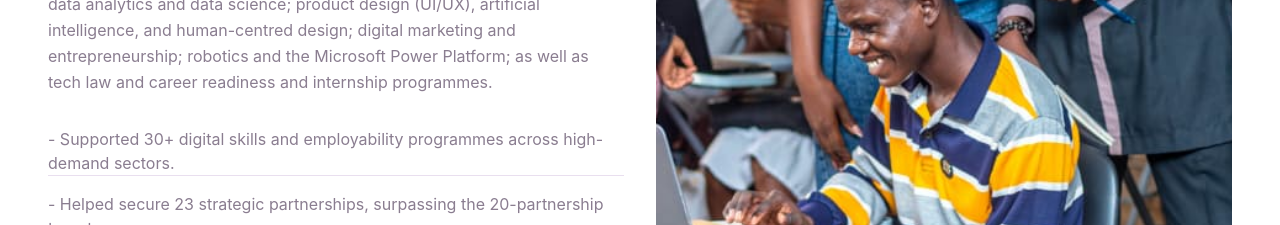
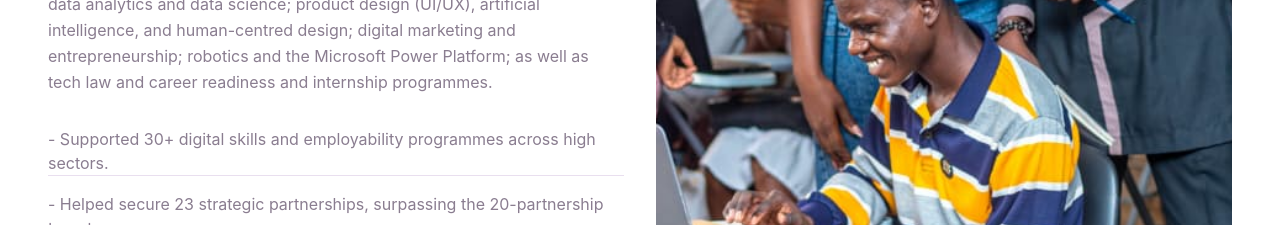
Before and after one commit to FOA-developer/Jobina-Portfolio, a React (Vite) app in the folder frontend/: page /edobessto in a window 1280 px wide. Shown: the part 1420-1645 px from the top of the page. Built offline with nearby package versions, Linux system fonts and the light colour scheme.

Commit message:
fix: corrected typo in certification description for Edo component

```diff
--- a/frontend/src/pages/Edo.jsx
+++ b/frontend/src/pages/Edo.jsx
@@ -38,7 +38,7 @@ const Edo = () => {
         title="EdoBEST"
         description="As Faculty Lead, Jobina directed faculty operations across multiple digital skills and workforce development programmes. She led instructor recruitment, onboarding, coaching, performance management, and quality assurance, while overseeing curriculum implementation and learner experience to ensure alignment with industry standards. She established quality assurance systems for programme delivery, instructional excellence, and learner outcomes, and coordinated programme implementation with government agencies, technology partners, and development organisations. She also monitored programme performance, analysed learning data to drive continuous improvement initiatives, and supported compliance, reporting, and achievement of World Bank Programme-for-Results (PforR) indicators."
         description1="Her faculty leadership spanned a broad range of technical and professional programmes, including digital literacy, software and web development, full-stack engineering, and cloud computing (AWS); DevOps, cybersecurity, and data analytics and data science; product design (UI/UX), artificial intelligence, and human-centred design; digital marketing and entrepreneurship; robotics and the Microsoft Power Platform; as well as tech law and career readiness and internship programmes."
-        cert={["Supported 30+ digital skills and employability programmes across high-demand sectors.", "Helped secure 23 strategic partnerships, surpassing the 20-partnership target.", "Supported expansion of Edo State's digital workforce ecosystem via partnerships.", "Strengthened Edo Innovates faculty governance, instructional and program systems." ]}
+        cert={["Supported 30+ digital skills and employability programmes across high sectors.", "Helped secure 23 strategic partnerships, surpassing the 20-partnership target.", "Supported expansion of Edo State's digital workforce ecosystem via partnerships.", "Strengthened Edo Innovates faculty governance, instructional and program systems." ]}
       />
       <Gallery
            img={img2}
```
